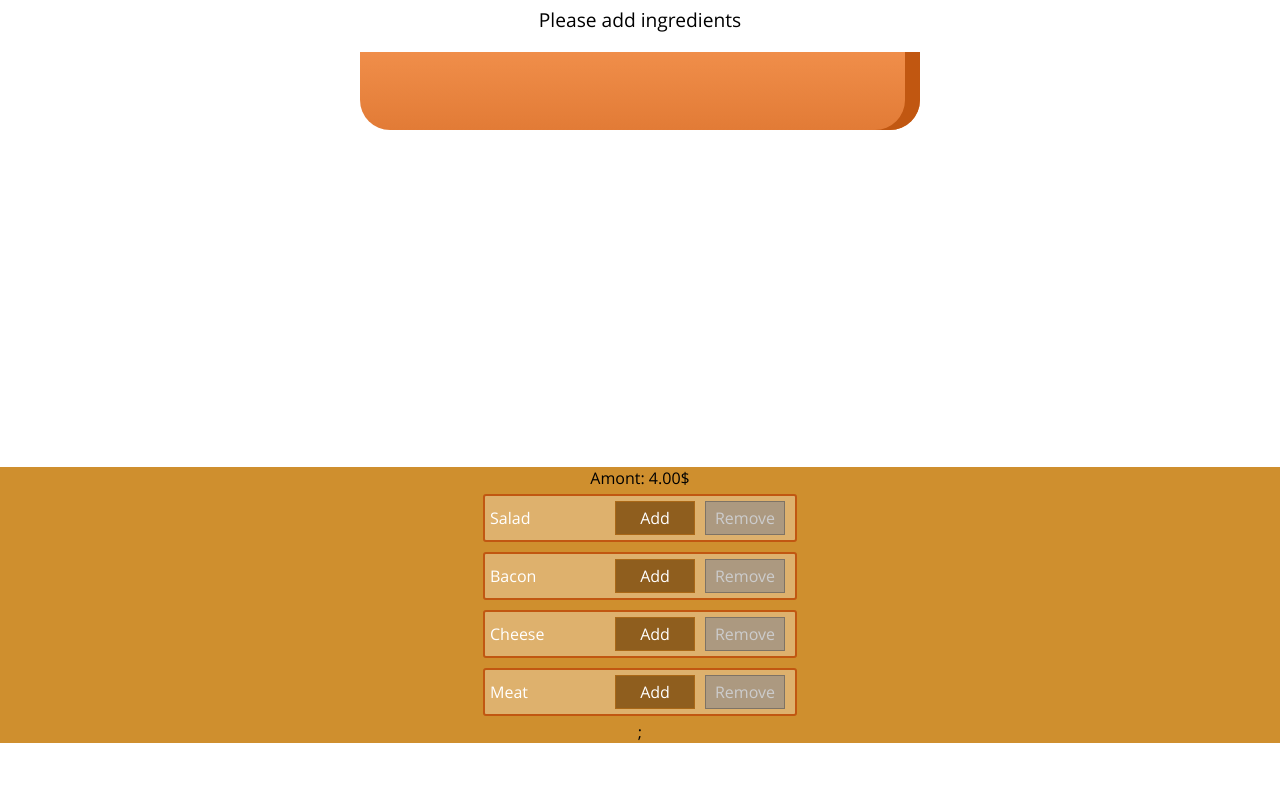
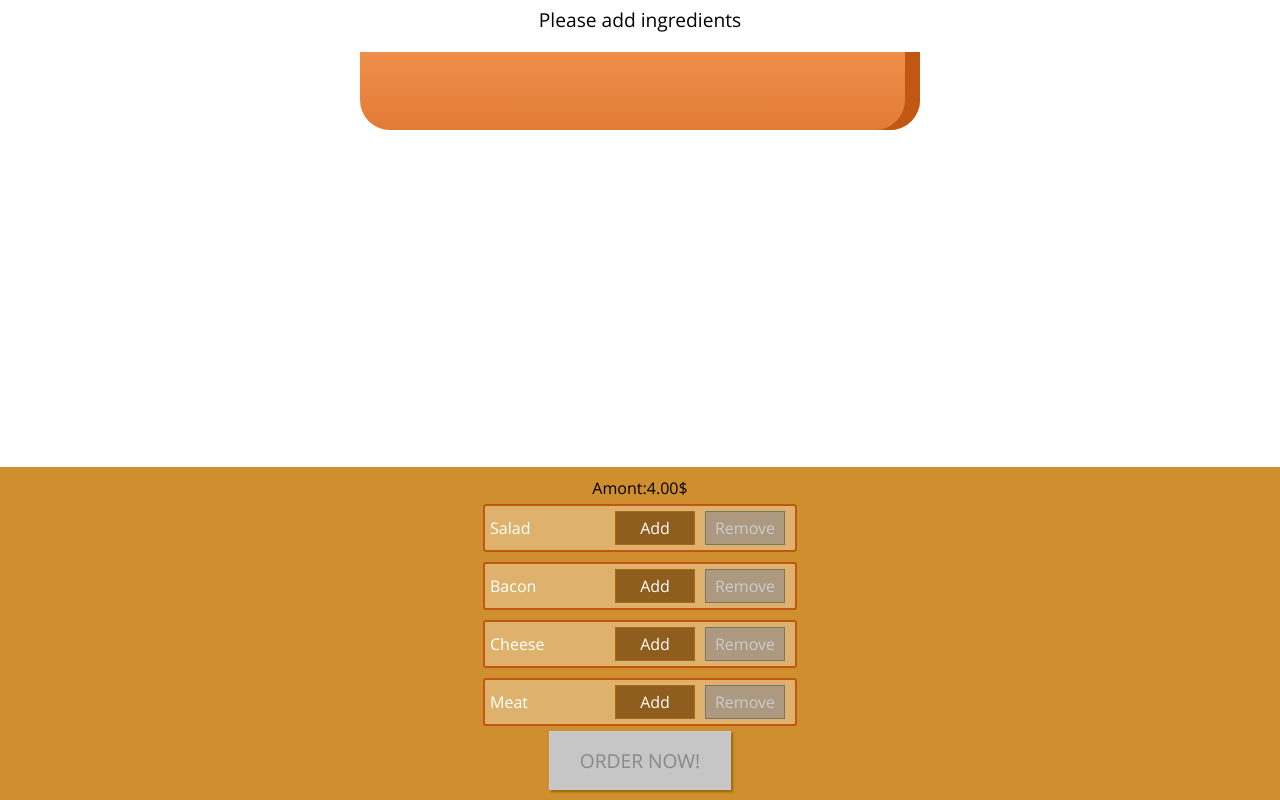
Before and after one commit to buenon/BurgerBuilder, a React app: page / in a window 1280 px wide. Shown: the part 171-971 px from the top of the page. Before the commit the page ends 914 px from the top, so only its background shows below. Built offline with nearby package versions, Linux system fonts and the light colour scheme.

Commit message:
Order button

```diff
--- a/src/components/Burger/BuildControls/BuildControls.css
+++ b/src/components/Burger/BuildControls/BuildControls.css
@@ -6,5 +6,46 @@
     align-items: center;
     box-shadow: 0 2px 1px #ccc;
     margin: auto;
-    pad: 10px 0;
+    padding: 10px 0;
 }
+
+.OrderButton {
+    background-color: #DAD735;
+    outline: none;
+    cursor: pointer;
+    border: 1px solid #966909;
+    color: #966909;
+    font-family: inherit;
+    font-size: 1.2em;
+    padding: 15px 30px;
+    box-shadow: 2px 2px 2px #966909;
+}
+
+.OrderButton:hover, .OrderButton:active {
+    background-color: #A0DB41;
+    border: 1px solid #966909;
+    color: #966909;
+}
+
+.OrderButton:disabled {
+    background-color: #C7C6C6;
+    cursor: not-allowed;
+    border: 1px solid #ccc;
+    color: #888888;
+}
+
+.OrderButton:not(:disabled) {
+    animation: enable 0.3s linear;
+}
+
+@keyframes enable {
+    0% {
+        transform: scale(1);
+    }
+    60% {
+        transform: scale(1.1);
+    }
+    100% {
+        transform: scale(1);
+    }
+}
--- a/src/components/Burger/BuildControls/BuildControls.js
+++ b/src/components/Burger/BuildControls/BuildControls.js
@@ -5,7 +5,9 @@ import BuildControl from './BuildControl'
 const buildControls = (props) => {
     return (
         <div className={classes.BuildControls}>
-            <div className={classes.Price}>Amont: <b>{props.price.toFixed(2)}$</b></div>
+            <div className={classes.Price}>Amont:
+                <b>{props.price.toFixed(2)}$</b>
+            </div>
             {Object
                 .keys(props.ingredients)
                 .map((key) => {
@@ -17,7 +19,8 @@ const buildControls = (props) => {
                         type={key}
                         label={ing.label}
                         disabled={props.disabled[key]}/>
-                })};
+                })}
+                <button className={classes.OrderButton} disabled={!props.purchasable}>ORDER NOW!</button>
         </div>
     );
 };
--- a/src/containers/BurgerBuilder/BurgerBuilder.js
+++ b/src/containers/BurgerBuilder/BurgerBuilder.js
@@ -33,8 +33,19 @@ class BurgerBuilder extends Component {
                 price: 0.7
             }
         },
-        price: 4
+        totalPrice: 4,
+        purchasable: false,
     };
+
+    updatePurchasableState(ingredients) {
+        let ingCount = Object.keys(ingredients).map((key) => {
+            return ingredients[key].count;
+        }).reduce((sum,el) => {
+            return sum + el;
+        });
+
+        this.setState({purchasable: ingCount > 0});
+    }
 
     addIngredientHandler = (ingredient) => {
         let curr = {
@@ -44,9 +55,11 @@ class BurgerBuilder extends Component {
 
         if (!LIMIT_INGREDIENTS || ing.count < ing.max) {
             ing.count += 1;
-            let newPrice = this.state.price + ing.price;
-            this.setState({ingredients: curr, price: newPrice});
+            let newPrice = this.state.totalPrice + ing.price;
+            this.setState({ingredients: curr, totalPrice: newPrice});
         }
+
+        this.updatePurchasableState(curr);
     }
 
     removeIngredientHandler = (ingredient) => {
@@ -57,9 +70,11 @@ class BurgerBuilder extends Component {
 
         if (ing.count > 0) {
             ing.count -= 1;
-            let newPrice = this.state.price - ing.price;
-            this.setState({ingredients: curr, price: newPrice});
+            let newPrice = this.state.totalPrice - ing.price;
+            this.setState({ingredients: curr, totalPrice: newPrice});
         }
+
+        this.updatePurchasableState(curr);
     }
 
     render() {
@@ -80,8 +95,9 @@ class BurgerBuilder extends Component {
                     ingredients={this.state.ingredients}
                     add={this.addIngredientHandler}
                     remove={this.removeIngredientHandler}
-                    price={this.state.price}
-                    disabled={disabledInfo}/>
+                    price={this.state.totalPrice}
+                    disabled={disabledInfo}
+                    purchasable={this.state.purchasable}/>
             </Aux>
         );
     }
```
